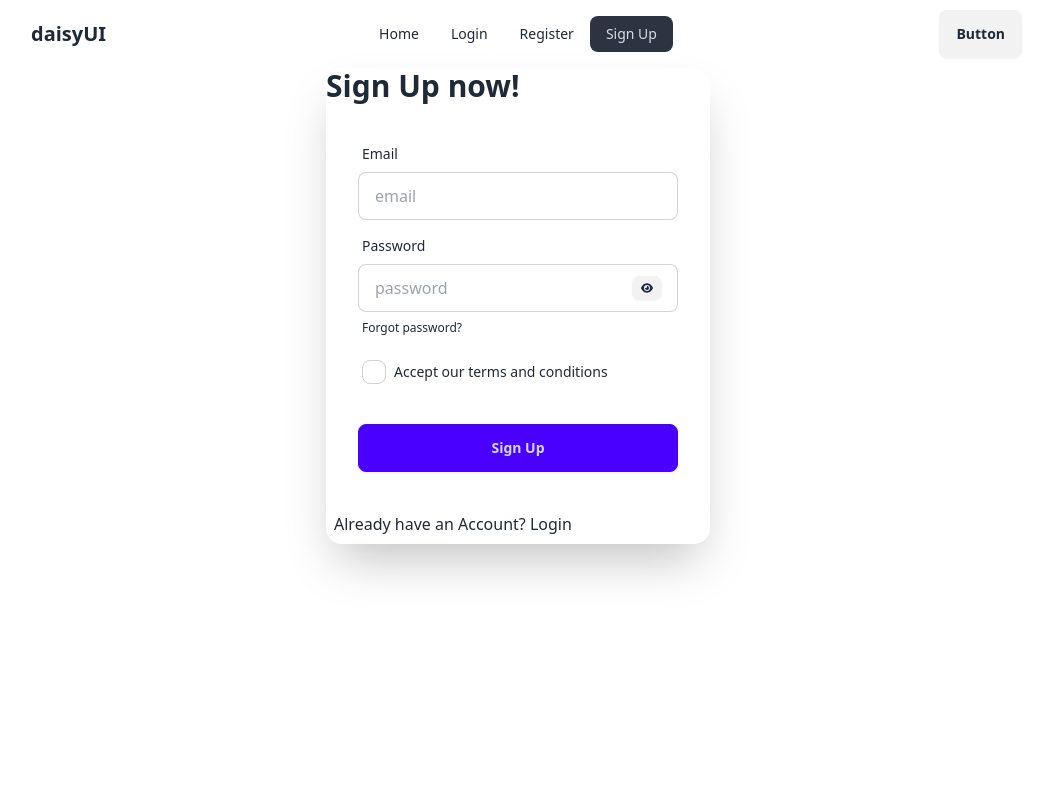
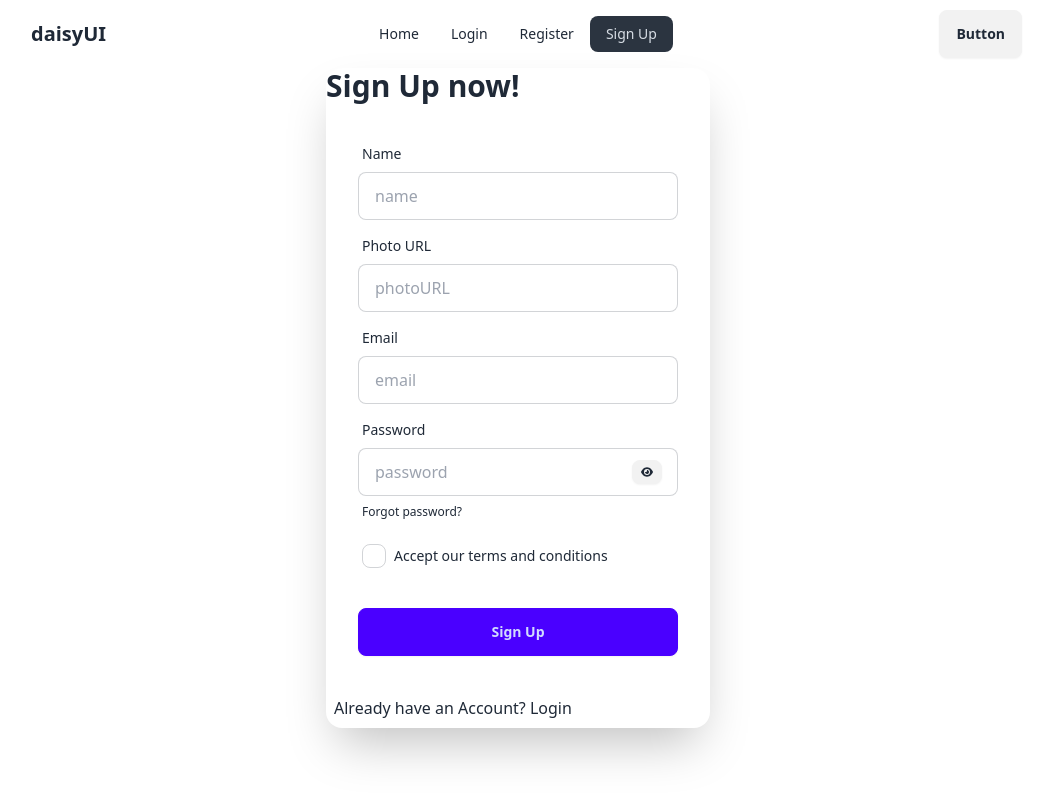
Before and after one commit to Hasan1971f/email-password-auth, a React (Vite) app: page /signup in a window 1280 px wide. Shown: the whole page, without its empty margins (122-1175 px from the left). Built offline with nearby package versions, Linux system fonts and the light colour scheme.

Commit message:
added a  update user profile

```diff
--- a/src/Components/SignUp/SignUp.jsx
+++ b/src/Components/SignUp/SignUp.jsx
@@ -1,4 +1,4 @@
-import { createUserWithEmailAndPassword, sendEmailVerification } from "firebase/auth";
+import { createUserWithEmailAndPassword, sendEmailVerification, updateProfile } from "firebase/auth";
 import { auth } from "../../firebase.init";
 import { useState } from "react";
 import { FaEye } from "react-icons/fa6";
@@ -16,8 +16,10 @@
 
         const email = e.target.email.value
         const password = e.target.password.value
+        const name = e.target.name.value
+        const photo = e.target.photo.value
         const terms = e.target.terms.checked
-        console.log(email, password, terms)
+        console.log(email, password, name, photo, terms)
 
         //  reset error and status
 
@@ -54,6 +56,20 @@
                     console.log('Email varification sent')
                  })
 
+                //  Update profile name and photoUrl
+               const profile ={
+                displayName: name,
+                photoURL: photo
+               }
+               updateProfile(auth.currentUser, profile)
+               .then(() => {
+                console.log('user profile update')
+               })
+               .catch(error =>{
+                console.log('User profile update error')
+               })
+
+
             })
             .catch(error => {
                 console.log("ERROR", error.message)
@@ -69,6 +85,18 @@
         <div className="card bg-base-100 w-full max-w-sm  mx-auto shrink-0 shadow-2xl">
             <h3 className="text-3xl font-bold">Sign Up now!</h3>
             <form onSubmit={handleSignUp} className="card-body">
+                <div className="form-control">
+                    <label className="label">
+                        <span className="label-text">Name</span>
+                    </label>
+                    <input type="text" name="name" placeholder="name" className="input input-bordered" required />
+                </div>
+                <div className="form-control">
+                    <label className="label">
+                        <span className="label-text">Photo URL</span>
+                    </label>
+                    <input type="text" name="photo" placeholder="photoURL" className="input input-bordered" required />
+                </div>
                 <div className="form-control">
                     <label className="label">
                         <span className="label-text">Email</span>
```
